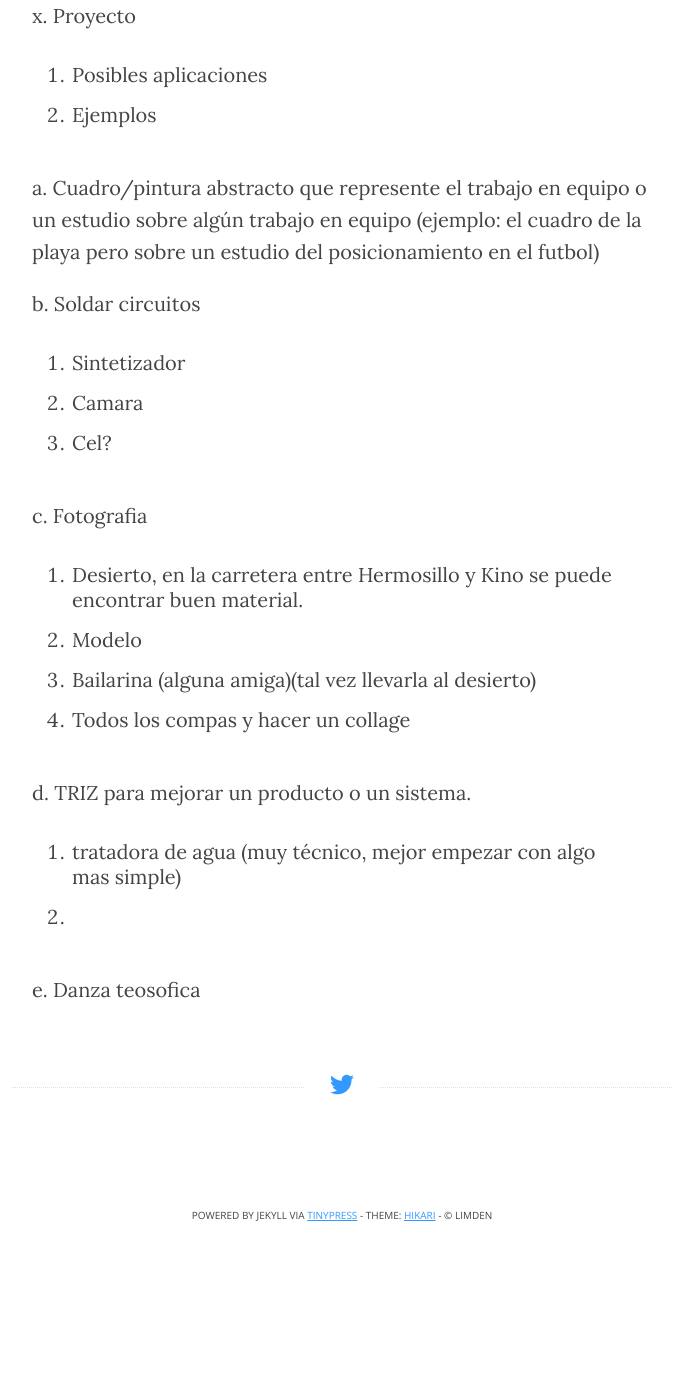
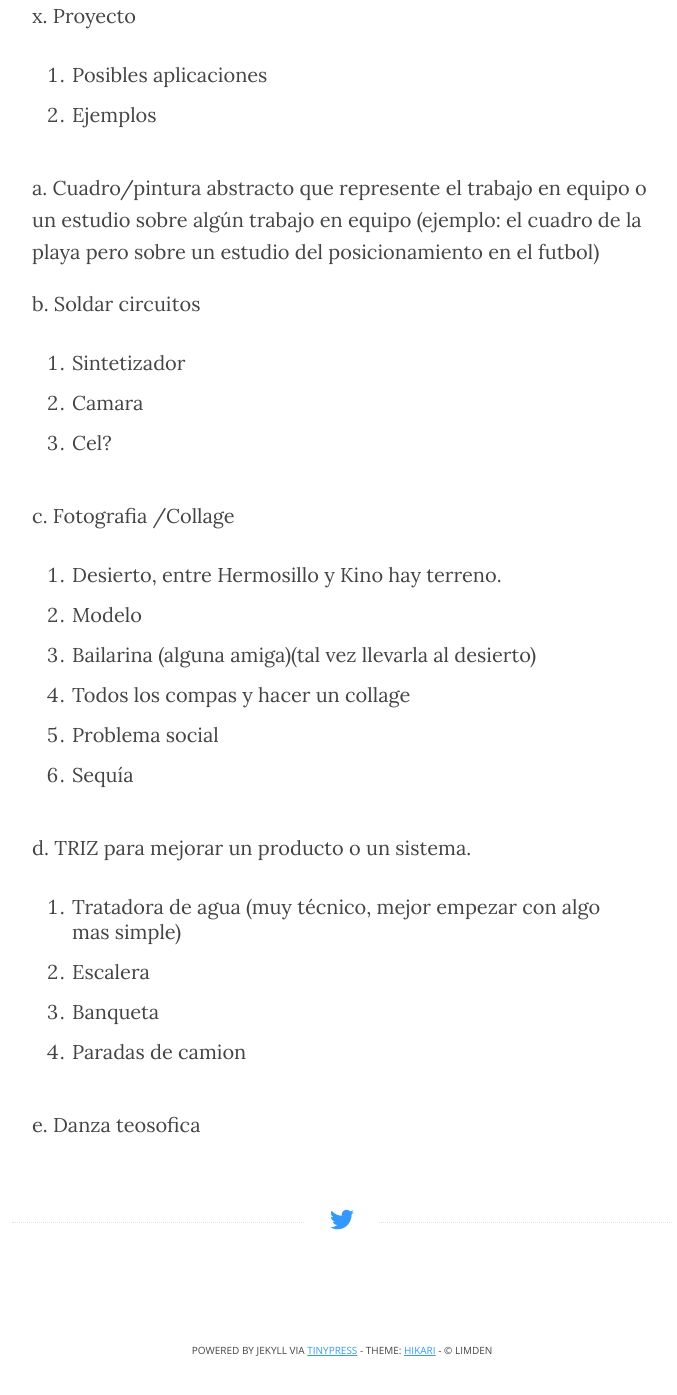
Before and after one commit to limden/limden.github.io, a Jekyll site: the page built from _posts/2016-10-25-posibles-proyectos.markdown, in a window 1280 px wide and 1400 px high, scrolled down 358 px. Shown: the top 1395 px of the window, without its empty margins (298-975 px from the left). Built offline with Jekyll 4.4.1, drawn with Linux system fonts in a browser that asks for light colours; before the commit the page ends 1623 px from its top, so only the background shows below that.

Commit message:
Post update: Posibles proyectos

```diff
--- a/_posts/2016-10-25-posibles-proyectos.markdown
+++ b/_posts/2016-10-25-posibles-proyectos.markdown
@@ -20,19 +20,23 @@ b. Soldar circuitos
 3. Cel?
 
 
-c. Fotografia
+c. Fotografia /Collage
 
-1. Desierto, en la carretera entre Hermosillo y Kino se puede encontrar buen material.
+1. Desierto, entre Hermosillo y Kino hay terreno.
 2. Modelo
 3. Bailarina (alguna amiga)(tal vez llevarla al desierto)
 4. Todos los compas y hacer un collage
+5. Problema social
+6. Sequía
+
 
 
 d. TRIZ para mejorar un producto o un sistema.
 
-1. tratadora de agua (muy técnico, mejor empezar con algo mas simple)
-2.
-
+1. Tratadora de agua (muy técnico, mejor empezar con algo mas simple)
+2. Escalera
+3. Banqueta
+4. Paradas de camion
 
 
 e. Danza teosofica
```
